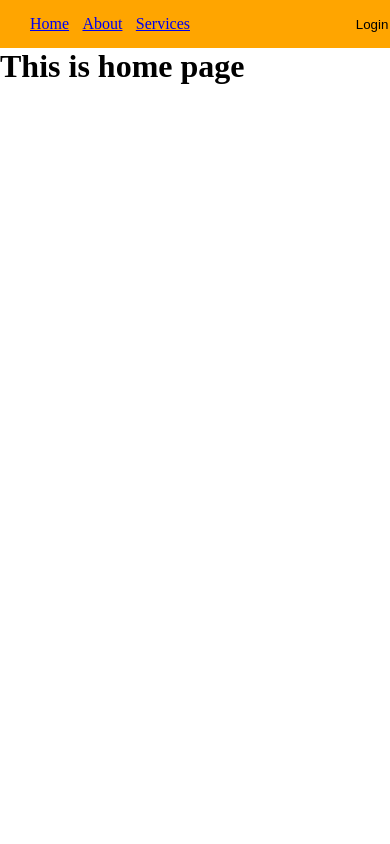
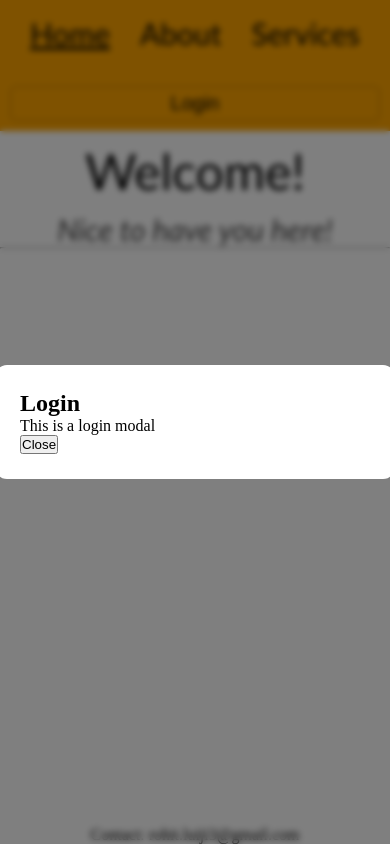
Before and after one commit to shiroluigi/service-sell-frontend, a React (Vite) app: page / in a window 390 px wide. Both pictures are taken after a click on the button "Login". Built offline with nearby package versions, Linux system fonts and the light colour scheme.

Commit message:
added pages and created login modal

```diff
--- /dev/null
+++ b/src/assets/Footer.css
@@ -0,0 +1,6 @@
+.footer {
+    position: absolute;
+    bottom: 0px;
+    width: 100%;
+    text-align: center;
+}
--- /dev/null
+++ b/src/assets/HomePage.css
@@ -0,0 +1,13 @@
+.heading {
+    font-family: 'Gill Sans', 'Gill Sans MT', Calibri, 'Trebuchet MS', sans-serif;
+    text-align: center;
+    padding: 10px;
+    font-size: 50px;
+}
+.subtext {
+    font-family: 'Gill Sans', 'Gill Sans MT', Calibri, 'Trebuchet MS', sans-serif;
+    text-align: center;
+    font-size: 30px;
+    color: rgb(70, 69, 69);
+    font-style: italic;
+}
--- /dev/null
+++ b/src/assets/LoginModal.css
@@ -0,0 +1,28 @@
+.overlay {
+  position: fixed;
+  top: 0;
+  left: 0;
+  width: 100%;
+  height: 100%;
+  background: rgba(0,0,0,0.5);
+  backdrop-filter: blur(3px);
+  z-index: 10;
+}
+
+.modal {
+  position: fixed;
+  top: 50%;
+  left: 50%;
+  transform: translate(-50%, -50%);
+  background: white;
+  padding: 25px;
+  border-radius: 12px;
+  width: 350px;
+  z-index: 11;
+  animation: popup 0.3s ease;
+}
+
+@keyframes popup {
+  from { transform: translate(-50%, -40%) scale(0.9); opacity: 0; }
+  to   { transform: translate(-50%, -50%) scale(1); opacity: 1; }
+}
--- a/src/assets/NavBar.css
+++ b/src/assets/NavBar.css
@@ -14,6 +14,8 @@
     list-style: none;
     padding: 0px 15px;
     margin: 15px;
+    font-family: 'Gill Sans', 'Gill Sans MT', Calibri, 'Trebuchet MS', sans-serif;
+    font-size: 30px;
 }
 .right-item {
     display: flex;
@@ -21,7 +23,40 @@
 }
 .button {
     background: none;
-    border: none;
+    border: 1px solid rgba(0, 0, 0, 0.295);
     cursor: pointer;
-    margin-right: 1%;
+    font-size: 20px;
+    margin: 10px;
+    border-radius: 5px;
+    padding: 5px;
 }
+.button:hover {
+    background-color: rgb(174, 190, 29);
+}
+@media screen and (max-width: 580px) {
+    .outer {
+        display: flex;
+        flex-wrap: wrap;
+        flex-direction: column;
+        gap: 10px;
+        background-color: orange;
+    }
+    .button {
+        width: 100%;
+        background: none;
+        border: 1px solid rgba(0, 0, 0, 0.295);
+        cursor: pointer;
+        font-size: 20px;
+        margin: 10px;
+        border-radius: 5px;
+        padding: 5px;
+    }
+    .nav-items {
+        display: flex;
+        justify-content: space-between;
+        align-items: center;
+        list-style: none;
+        padding: 0px 15px;
+        margin: 15px;
+    }
+}
--- /dev/null
+++ b/src/components/Footer.jsx
@@ -0,0 +1,13 @@
+import "../assets/Footer.css"
+
+const Footer = () => {
+    return(
+        <>
+            <div className="footer">
+                <span>Contact: rohit.luiji3@gmail.com</span>
+            </div>
+        </>
+    );
+}
+
+export default Footer;
--- /dev/null
+++ b/src/components/LoginModal.jsx
@@ -0,0 +1,17 @@
+import "../assets/LoginModal.css"
+
+const LoginModal = ({ onClose }) => {
+    return (
+    <>
+      <div className="overlay" onClick={onClose}></div>
+
+      <div className="modal">
+        <h2>Login</h2>
+        <p>This is a login modal</p>
+        <button onClick={onClose}>Close</button>
+      </div>
+    </>
+  );
+}
+
+export default LoginModal;
--- a/src/components/NavBar.jsx
+++ b/src/components/NavBar.jsx
@@ -1,19 +1,36 @@
+import { useState } from "react";
+import { NavLink } from "react-router-dom";
+import Modal from "../components/LoginModal.jsx";
 import '../assets/NavBar.css';
-import { NavLink } from 'react-router-dom';
+
+const linksStyle = ({isActive,isPending}) => {
+    return ({
+        textDecoration : isActive ? "underline" : "none",
+        color: "black"
+    })
+};
 
 const NavBar = () => {
+    const [showModal, setShowModal] = useState(false);
+
     return (
-        <div className="outer">
-            <ul className="nav-items">
-                <li><NavLink to={"/"}>Home</NavLink></li>
-                <li><NavLink to={"/about"}>About</NavLink></li>
-                <li><NavLink to={"/services"}>Services</NavLink></li>
-            </ul>
+        <>
+            <div className="outer">
+                <ul className="nav-items">
+                    <li><NavLink style={linksStyle} to={"/"}>Home</NavLink></li>
+                    <li><NavLink style={linksStyle} to={"/about"}>About</NavLink></li>
+                    <li><NavLink style={linksStyle} to={"/services"}>Services</NavLink></li>
+                </ul>
 
-            <div className="right-item">
-                <button className='button'>Login</button>
+                <div className="right-item">
+                    <button className='button' onClick={() => setShowModal(true)}>
+                        Login
+                    </button>
+                </div>
             </div>
-        </div>
+
+            {showModal && <Modal onClose={() => setShowModal(false)} />}
+        </>
     );
 };
 
--- a/src/main.jsx
+++ b/src/main.jsx
@@ -3,11 +3,23 @@ import { createRoot } from 'react-dom/client'
 import { createBrowserRouter,RouterProvider } from 'react-router-dom'
 import HomePage from './pages/HomePage.jsx';
 import ErrorPage from './pages/ErrorPage.jsx';
+import About from './pages/About.jsx'
+import Services from './pages/Services.jsx'
 
 const thisRouter = createBrowserRouter([
   {
     path: '/',
     element: <HomePage />,
+    errorElement: <ErrorPage />
+  },
+  {
+    path : '/about',
+    element: <About />,
+    errorElement: <ErrorPage />
+  },
+  {
+    path : '/services',
+    element: <Services />,
     errorElement: <ErrorPage />
   }
 ]);
--- /dev/null
+++ b/src/pages/About.jsx
@@ -0,0 +1,12 @@
+import NavBar from '../components/NavBar'
+
+const About = () => {
+    return (
+        <>
+            <NavBar />
+            About page
+        </>
+    );
+}
+
+export default About;
--- a/src/pages/HomePage.jsx
+++ b/src/pages/HomePage.jsx
@@ -1,10 +1,19 @@
 import NavBar from "../components/NavBar.jsx";
+import Footer from "../components/Footer.jsx";
+import "../assets/HomePage.css"
 
 const HomePage = () => {
     return(
         <>
             <NavBar></NavBar>
-            <h1>This is home page</h1>
+            <div className="heading">
+                <span>Welcome!</span>
+            </div>
+            <div className="subtext">
+                <span>Nice to have you here!</span>
+            </div>
+            <hr></hr>
+            <Footer />
         </>
     );
 }
--- /dev/null
+++ b/src/pages/Services.jsx
@@ -0,0 +1,12 @@
+import NavBar from '../components/NavBar'
+
+const Services = () => {
+    return (
+        <>
+            <NavBar />
+            Services Page
+        </>
+    );
+}
+
+export default Services;
```
